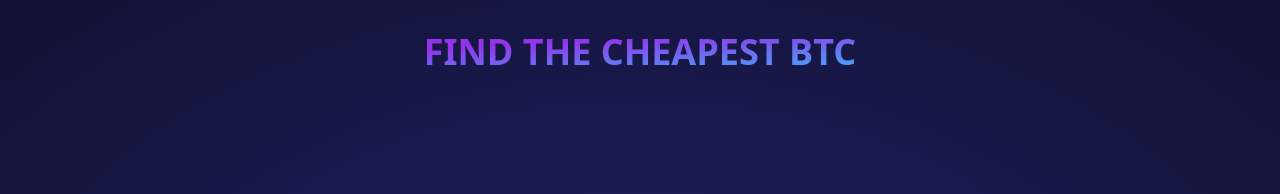
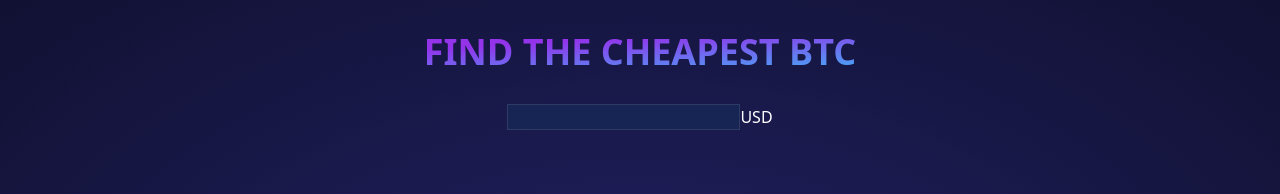
Before and after one commit to Dev-Michoma/Btc-App, a React (Vite) app: page / in a window 1280 px wide. Shown: the top 194 px of the page. Built offline with nearby package versions, Linux system fonts and the light colour scheme.

Commit message:
finishing on the Amount Input

```diff
--- a/src/App.tsx
+++ b/src/App.tsx
@@ -1,6 +1,7 @@
 import { useState } from 'react'
 import './index.css'
 import Input from './Input'
+import AmountInput from './AmountInput';
 
 
 function App() {
@@ -12,7 +13,10 @@ function App() {
         Find the Cheapest BTC</h1>
 
       <div className='flex justify-center mt-8'>
-
+       < AmountInput
+        value ={amount}
+        onChange={e => setAmount(e.target.value)}
+       />
       </div>
 
 
```
